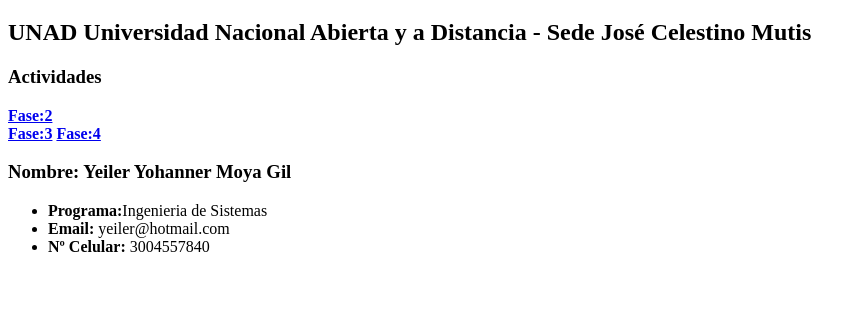
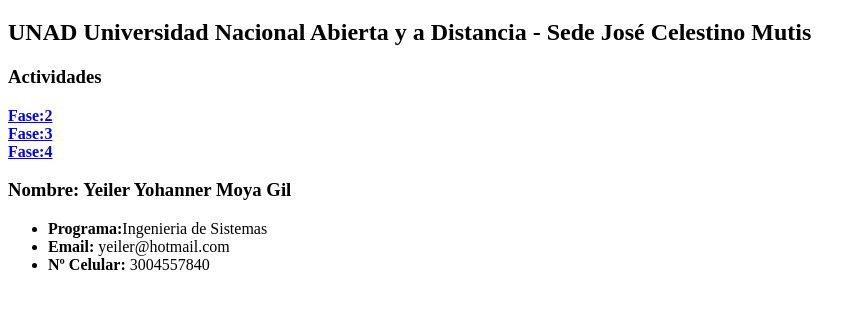
Before and after one commit to Warnatu/DSW-YeilerMoya, a plain HTML site: page index.html in a window 1280 px wide. Shown: the part 61-370 px from the top of the page, without its empty margins (0-866 px from the left). Drawn offline with Linux system fonts and the light colour scheme.

Commit message:
Update index.html

```diff
--- a/index.html
+++ b/index.html
@@ -16,7 +16,7 @@
                 <aside>
                 <h3>Actividades</h3>
                 <a href="fase2/design.html"><strong>Fase:2</strong></a><br>
-                <a href="fase3/index.html"><strong>Fase:3</strong></a>
+                <a href="fase3/index.html"><strong>Fase:3</strong></a> <br>
                 <a href="fase4/index.html"><strong>Fase:4</strong></a>
                 </aside>
             </article>
```
